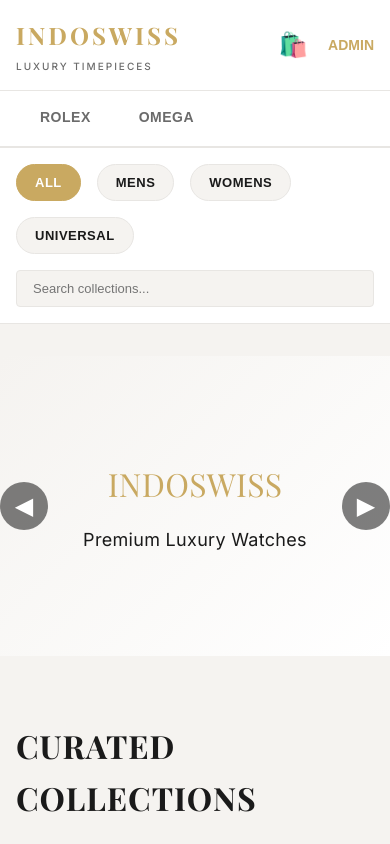
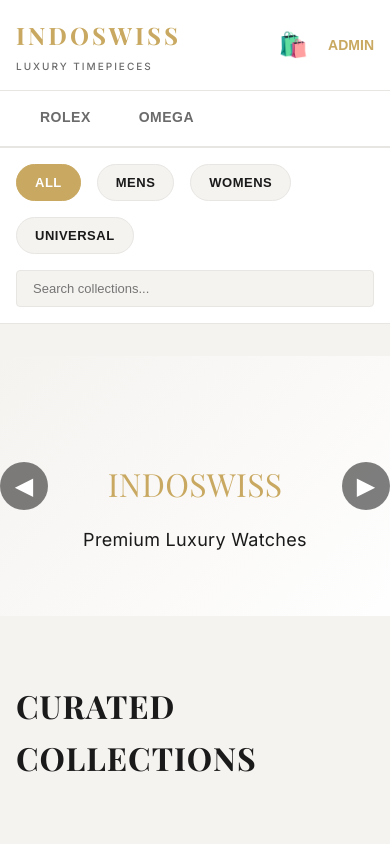
Before and after one commit to gethrmitra/IndoSwiss, a website: page index.html in a window 390 px wide. Shown: the top 844 px of the page. Drawn offline with nearby package versions, Linux system fonts and the light colour scheme.

Commit message:
Add files via upload

```diff
--- a/index.html
+++ b/index.html
@@ -554,8 +554,9 @@
       .container { padding: 32px 16px; }
       .products-grid { grid-template-columns: repeat(auto-fill, minmax(160px, 1fr)); gap: 16px; }
       .cart-panel { max-width: 100%; }
+    }
 
-/* FRONT PAGE AD BANNER */
+/* FRONT PAGE AD BANNER (outside media query so it works on all screen sizes) */
 .ad-banner {
   position: relative;
   overflow: hidden;
@@ -566,16 +567,21 @@
 .ad-slides {
   display: flex;
   transition: transform 0.5s ease-in-out;
+  height: 480px;
 }
 .ad-slide {
   min-width: 100%;
+  width: 100%;
+  height: 480px;
   box-sizing: border-box;
   position: relative;
+  flex-shrink: 0;
 }
 .ad-slide img,
 .ad-slide video {
   width: 100%;
-  height: auto;
+  height: 100%;
+  object-fit: cover;
   display: block;
 }
 .ad-nav {
@@ -585,6 +591,7 @@
   display: flex;
   justify-content: space-between;
   transform: translateY(-50%);
+  z-index: 5;
 }
 .ad-prev, .ad-next {
   background: rgba(0, 0, 0, 0.5);
@@ -610,6 +617,7 @@
   transform: translateX(-50%);
   display: flex;
   gap: 8px;
+  z-index: 5;
 }
 .ad-dot {
   width: 10px;
@@ -622,7 +630,11 @@
 .ad-dot.active {
   background: var(--luxury-accent);
 }
-    }
+
+@media (max-width: 768px) {
+  .ad-slides, .ad-slide { height: 260px; }
+}
+
   </style>
 </head>
 <body>
```
